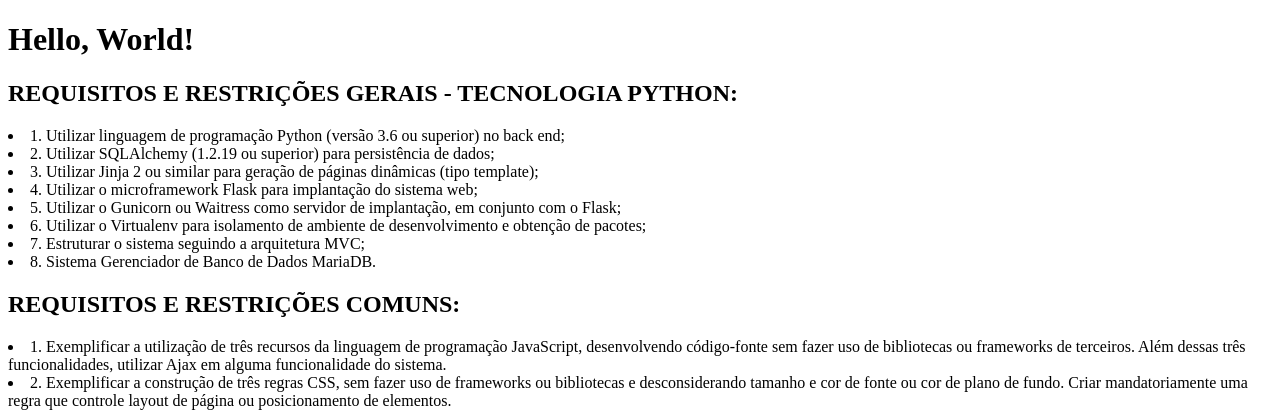
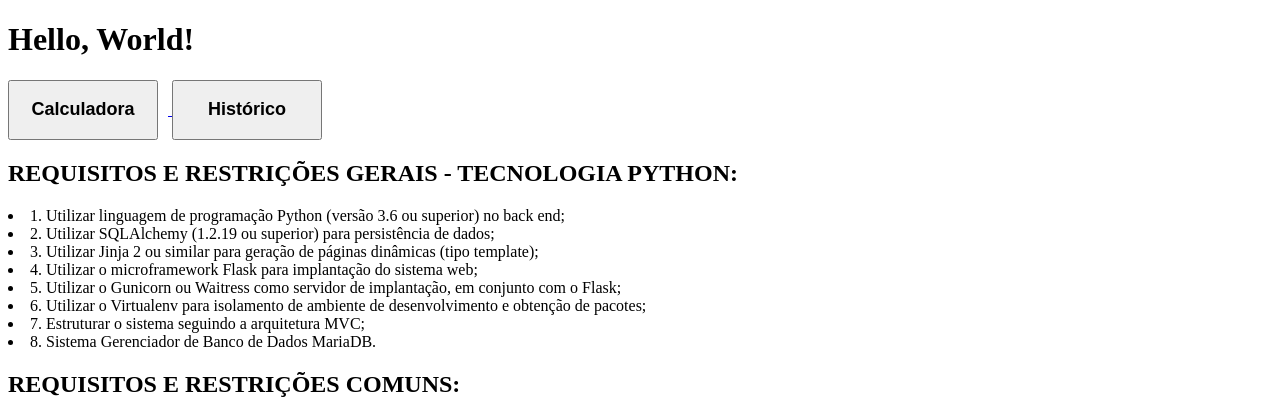
Before and after one commit to rodrigoqfcosta/web_calculator, a Flask app: page / in a window 1280 px wide. Shown: the top 411 px of the page. Run offline with Flask 2, Linux system fonts and the light colour scheme.

Commit message:
Adição de botões de navegação

```diff
--- a/src/main/templates/calculadora.html
+++ b/src/main/templates/calculadora.html
@@ -9,8 +9,10 @@
 <body>
 
 <form action="getform.php" method="get">
+  <div>
     1º Argumento: <input type="text" name="Argumento1" /><br />
     2º Argumento: <input type="text" name="Argumento2" /><br />
+  </div>
 
   <select name="select">
     <option value="valor1" selected>Adição</option>
@@ -23,5 +25,9 @@
   <input type="submit" value="Calcular" />
   </form>
 
+  <a href="./">
+    <button style="margin-top: 15px;">Voltar</button>
+  </a>
+
 </body>
 </html>
--- a/src/main/templates/history.html
+++ b/src/main/templates/history.html
@@ -8,6 +8,11 @@
 </head>
 <body>
     <h1>Histórico de Cálculos</h1>
+    <a href="./">
+        <button>Página Inicial</button>
+      </a>
+
+    <hr>
     {% for calculo in list %}
     <li>
         <span>{{calculo}}</span>
--- a/src/main/templates/index.html
+++ b/src/main/templates/index.html
@@ -8,6 +8,12 @@
     </head>
     <body>
         <h1>{{titulo}}</h1>
+        <a href="./calculadora">
+            <button style="height: 60px; width: 150px; font-size: large; font-weight: bold; margin-right: 10px;" >Calculadora</button>
+        </a>
+        <a href="./historico">
+            <button style="height: 60px; width: 150px; font-size: large; font-weight: bold;" >Histórico</button>
+        </a>
         <h2>{{sub_titulo}}</h2>
         {% for msg in mensagem %}
         <li>
@@ -28,5 +34,6 @@
         <span>{{msg3}}</span>
     </li>
     {% endfor %}
+
 </body>
 </html>
```
Lines whose indentation alone changed are shown as unchanged.
